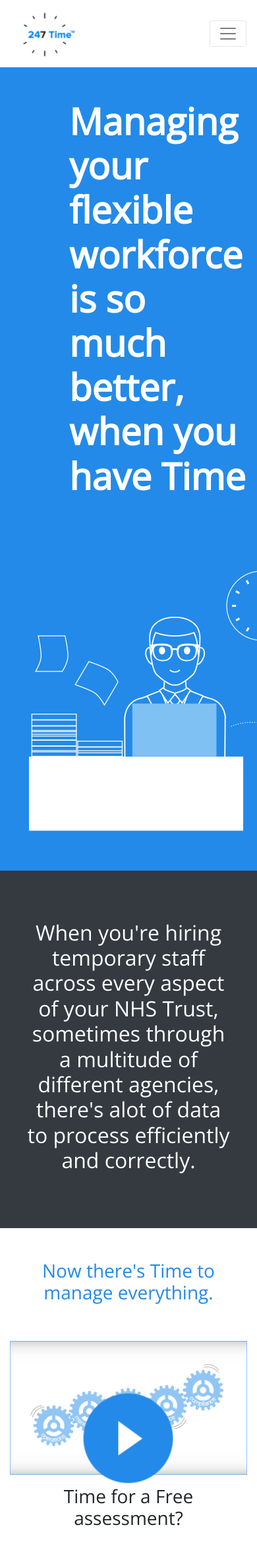
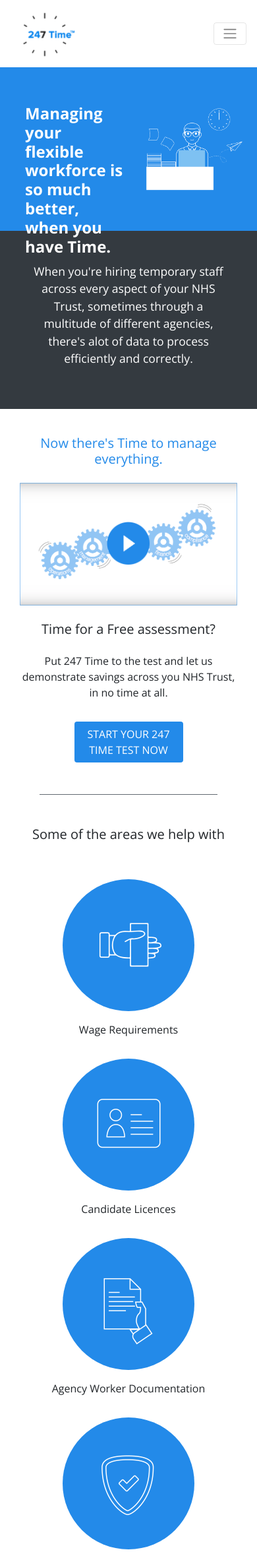
Before and after one commit to JaymeTibbatts/koobr-task, a PHP site: page / in a window 390 px wide; the page is wider, and only the part inside the window is pictured. Shown: the top 2353 px of that part at 66% size. Run offline with PHP 8.4, Linux system fonts and the light colour scheme; some libraries are stand-ins or nearby versions.

Commit message:
Cleaned Up Markup, Styling and Responsiveness

```diff
--- a/assets/css/styles.css
+++ b/assets/css/styles.css
@@ -1,9 +1,6 @@
 * {
     font-family: 'Open Sans', sans-serif;
-}
-
-h4 {
-    font-weight: 400;
+    font-size: 1rem;
 }
 
 .bg-primary {
@@ -13,21 +10,24 @@ h4 {
 .primary {
     color: #238AE9;
 }
-.nav-item .nav-link {
-    font-size: 1.1em
+
+.hero .col{
+    background-image: url("../images/paperwork.png");
+    display: block;
+    height: 200px;
+    background-size: 45%;
+    background-repeat: no-repeat;
+    background-position: right;
+    background-origin: border-box;
 }
 
-.hero h1 {
-    font-size: 3.5em;
-    margin-left: 25%;
+.hero p {
+    font-size: 1.5rem;
 }
 
-.sub-hero h2 {
-    font-size: 2em;
-}
-
-.sub-hero {
-    padding: 75px 10% 75px 10%;
+.sub-hero .lead {
+    font-weight: 300;
+    font-size: 1.1rem;
 }
 
 .expertise .col .img-container{
@@ -39,27 +39,94 @@ h4 {
     margin: auto;
 }
 
-
-.play-btn {
+.btn-container {
     cursor: pointer;
-    position: absolute;
-    top: 50%;
-    left: 50%;
+    position:absolute;
+    left:50%;
+    top:50%;
+    max-width: 20%;
     transform: translate(-50%, -50%);
 }
 
-.g-recaptcha, .form-control {
-    background: #343A40 !important;
+.video-container {
+    position: relative;
+    display: inline;
 }
 
 .form-control , form .btn{
     border-radius: 0px !important;
 }
 
+.form-control {
+    background: #343A40 !important;
+}
+
 .footer {
     background: #191b1e;
 }
 
+.footer a, form a {
+    font-size: 0.8rem;
+}
+
 #map {
     height: 275px;
+    margin-bottom: 20px;
 }
+
+.g-recaptcha {transform: scale(0.8); transform-origin: left top;}
+
+/* Bootstrap SM */
+@media (min-width: 576px) {
+
+
+ }
+
+/* Bootstrap MD */
+@media (min-width: 768px) {
+
+
+}
+
+/* Bootstrap LG */
+@media (min-width: 992px) {
+
+    .hero p {
+        font-size: 3rem;
+    }
+
+    .sub-hero .lead {
+        font-size: 1.8rem;
+    }
+
+    .hero .col{
+        height: 400px;
+    }
+
+
+    .nav-link {
+        font-size: 80%;
+    }
+
+}
+
+/* Bootstrap XL */
+@media (min-width: 1200px) {
+    .g-recaptcha {
+        transform: scale(70%);
+        transform-origin: left top;
+    }
+
+    .nav-link {
+        font-size: 100%;
+    }
+
+    .hero p {
+        font-size: 3.5rem;
+    }
+
+
+    .sub-hero .lead {
+        font-size: 2rem;
+    }
+ }
--- a/index.html
+++ b/index.html
@@ -13,7 +13,7 @@
         <title>247 Time | Managing your flexible workforce is so much better, when you have Time</title>
 
         <!-- Fonts -->
-        <link href="https://fonts.googleapis.com/css?family=Open+Sans&display=swap" rel="stylesheet">
+        <link href="https://fonts.googleapis.com/css?family=Open+Sans:300,400,600,700&display=swap" rel="stylesheet">
         <!-- External Frameworks-->
         <link rel="stylesheet" href="https://stackpath.bootstrapcdn.com/bootstrap/4.4.1/css/bootstrap.min.css"
                 integrity="sha384-Vkoo8x4CGsO3+Hhxv8T/Q5PaXtkKtu6ug5TOeNV6gBiFeWPGFN9MuhOf23Q9Ifjh"
@@ -42,29 +42,29 @@
 
                         <div class="collapse navbar-collapse" id="navbarSupportedContent">
                                 <ul class="navbar-nav mx-auto">
-                                        <li class="nav-item text-uppercase small px-4">
+                                        <li class="nav-item text-uppercase  px-1">
                                                 <a class="nav-link" href="#">NHS</a>
                                         </li>
-                                        <li class="nav-item text-uppercase small px-4">
+                                        <li class="nav-item text-uppercase  px-1">
                                                 <a class="nav-link" href="#">Private Sector</a>
                                         </li>
-                                        <li class="nav-item text-uppercase small px-4">
+                                        <li class="nav-item text-uppercase px-1">
                                                 <a class="nav-link" href="#">Benefits</a>
                                         </li>
-                                        <li class="nav-item text-uppercase small px-4">
+                                        <li class="nav-item text-uppercase  px-1">
                                                 <a class="nav-link" href="#">Our Key Principles</a>
                                         </li>
-                                        <li class="nav-item text-uppercase small px-4">
+                                        <li class="nav-item text-uppercase  px-1">
                                                 <a class="nav-link" href="#">Affiliations</a>
                                         </li>
-                                        <li class="nav-item text-uppercase small px-4">
+                                        <li class="nav-item text-uppercase  px-1">
                                                 <a class="nav-link" href="#">Contact Us</a>
                                         </li>
 
 
 
                                 </ul>
-                                <a class="nav-link btn btn-primary text-white text-uppercase" role="button"
+                                <a class="nav-link btn bg-primary text-white text-uppercase" role="button"
                                         href="#"><small>Login</small></a>
 
 
@@ -73,48 +73,59 @@
         </nav>
 
 
-        <div class="container-fluid bg-primary hero">
+        <div class="container-fluid hero bg-primary py-4">
+
+                <div class="container">
                         <div class="row">
                                 <div class="col">
-                                <h1 class=" float-right font-weight-bold text-white my-5">
+                                        <p class="display-4 float-left font-weight-bold text-white py-3 px-2 mt-3 w-50">
                                                 Managing your
                                                 flexible workforce is
-                                        so much better, when you have Time</h1>
+                                                so much better, when you have Time.
+                                        </p>
                                 </div>
-                        <div class="col">
-                                <img class="my-5" src="./assets/images/paperwork.png" alt="...">
+
                         </div>
                 </div>
 
         </div>
 
         <div class="container-fluid bg-dark sub-hero">
+                <div class="container">
                         <div class="row">
                                 <div class="col">
-                                <h2 class="lead text-white text-center">
-                                        When you're hiring temporary staff across every aspect of your NHS Trust,
-                                        sometimes through a multitude of different agencies, there's alot of data to
-                                        process efficiently and correctly.</h2>
+                                        <p class="lead text-white text-center py-5 px-3">
+                                                When you're hiring temporary staff across every aspect of your NHS
+                                                Trust,
+                                                sometimes through a multitude of different agencies, there's alot of
+                                                data to
+                                                process efficiently and correctly.</p>
+                                </div>
                         </div>
                 </div>
 
         </div>
 
-
-        <div class="container ">
+        <div class="container-fluid">
+                <div class="container">
 
                         <div class="row text-center">
                                 <div class="col">
-                                <h3 class="py-5 primary ">Now there's Time to manage everything.</h3>
+                                        <p class="mt-3 pt-4 pb-3 primary h5">Now there's Time to manage everything.</p>
+                                        <div class="video-container">
 
-                                <div class="video-container">
                                                 <img src="./assets/images/video-bg.png" class="img-fluid"
                                                         alt="247 Time Video" />
-                                        <img src="./assets/images/play-button.png" class="play-btn" alt="Play Video" />
+
+                                                <div class="btn-container">
+                                                        <img src="./assets/images/play-button.png"
+                                                                class="play-btn img-fluid" alt="Play Video" />
                                                 </div>
 
-                                <h3 class="py-3">Time for a Free assessment?</h3>
-                                <p class="py-3">Put 247 Time to the test and let us demonstrate savings across you NHS
+                                        </div>
+                                        <p class="pt-4 h5">Time for a Free assessment?</p>
+                                        <p class="py-3">Put 247 Time to the test and let us demonstrate savings across
+                                                you NHS
                                                 Trust, in no time at all.</p>
 
                                         <button class="btn btn-block bg-primary text-uppercase text-white w-50 m-auto">Start
@@ -128,65 +139,78 @@
 
                 <hr class="w-75 mx-auto my-5 bg-secondary">
 
-        <div class="row mx-5 text-center expertise">
-                <div class="container">
-                        <h3 class="pb-5 ">Some of the areas we help with</h3>
+                <div class="row text-center expertise ">
+                        <div class="container ">
+                                <p class="h5 pb-4">Some of the areas we help with</p>
 
-                        <div class="row mx-5 pt-4">
+                                <div class="row pt-4">
                                         <div class="col">
                                                 <div class="img-container">
-                                                <img src="./assets/images/wage-icon.png" class=""
+                                                        <img src="./assets/images/wage-icon.png" class="img-fluid"
                                                                 alt="Wage Requirements">
                                                 </div>
                                                 <p class="py-3">Wage Requirements</p>
                                         </div>
                                         <div class="col">
                                                 <div class="img-container">
-                                                <img src="./assets/images/candidate-icon.png" class=""
+                                                        <img src="./assets/images/candidate-icon.png" class="img-fluid"
                                                                 alt="Candidate Licences">
                                                 </div>
                                                 <p class="py-3">Candidate Licences</p>
                                         </div>
+                                        <div class="w-100 d-md-block d-lg-none"></div>
                                         <div class="col">
                                                 <div class="img-container">
-                                                <img src="./assets/images/agency-worker-icon.png" class=""
-                                                        alt="Agency Worker Documentation">
+                                                        <img src="./assets/images/agency-worker-icon.png"
+                                                                class="img-fluid" alt="Agency Worker Documentation">
                                                 </div>
                                                 <p class="py-3">Agency Worker Documentation</p>
                                         </div>
                                         <div class="col">
                                                 <div class="img-container">
-                                                <img src="./assets/images/ir35-icon.png" class="" alt="IR5 Compliance">
+                                                        <img src="./assets/images/ir35-icon.png" class="img-fluid"
+                                                                alt="IR5 Compliance">
                                                 </div>
                                                 <p class="py-3">IR35 Compliance</p>
                                         </div>
                                 </div>
 
-                        <p class="p-5">247 Time works seemlessly within your NHS Trust to analyse, clean-up
-                                and consolidate key data to remove any costly discrepancies. Ensuring your organisation
-                                operates efficiently and effectively, while enforcing regulations and best practices.
+                                <p class="p-4">247 Time works seemlessly within your NHS Trust to analyse, clean-up
+                                        and consolidate key data to remove any costly discrepancies. Ensuring your
+                                        organisation
+                                        operates efficiently and effectively, while enforcing regulations and best
+                                        practices.
                                 </p>
                         </div>
 
                 </div>
 
         </div>
+        </div>
+        <div class="container-fluid bg-dark text-white py-3 sub-footer">
+                <div class="container">
+                        <div class="row text-center m-auto">
+                                <div class="col">
+                                        <p class="pt-3 pb-3 h5">Time for a Free assessment?</p>
+                                        <p class="m-auto py-3">Trial 247 Time in your NHS Trust now. We'll perform
+                                                an
+                                                analysis
+                                                for your key data,
+                                                showing
+                                                exactly where 247 Time can have your organisation running like
+                                                clockwork.</p>
+                                </div>
+                                </p>
+                        </div>
 
-        <div class="container-fluid bg-dark text-white py-3">
+                        <div class="row m-auto">
 
-                <div class="row text-center w-75 m-auto">
+                                <div class="col-xl-6">
+                                        <p class="pt-3 pb-3 text-center">You can find us here
+                                        </p>
+                                        <div class="row">
                                                 <div class="col">
-                                <h4 class="pt-5 pb-3">Time for a Free assessment?</h4>
-                                <p class="w-75 m-auto">Trial 247 Time in your NHS Trust now. We'll perform an analysis for your key data,
-                                        showing
-                                        exactly where 247 Time can have your organisation running like clockwork.</p>
-                                <p class="font-weight-bold pt-3 pb-5">Contact us to start your free trial</p>
-                        </div>
-                </div>
-                <div class="row">
-                        <div class="col-2">
-
-                                <address class="text-right">
+                                                        <address class="text-center">
                                                                 247 Time<br>
                                                                 Warren Court<br>
                                                                 Feldspar Close<br>
@@ -194,66 +218,96 @@
                                                                 <span class="primary">LE19 4SD</span>
                                                         </address>
                                                 </div>
+                                        </div>
+                                        <div class="row">
                                                 <div class="col">
                                                         <div id="map"></div>
                                                 </div>
-                        <div class="col-7">
+                                        </div>
+                                </div>
+
+
+                                <div class="col-xl-6">
+                                        <p class="pt-3 pb-3 text-center">Contact us to start your free trial
+                                        </p>
+
                                         <form novalidate class="needs-validation">
                                                 <div class="row">
-                                                <div class="col">
+                                                        <div class="col-sm-12 col-xl-6">
                                                                 <div class="form-group small">
 
-                                                                <input class="form-control py-4" id="name"
+                                                                        <input class="form-control py-3" id="name"
                                                                                 placeholder="Name" required>
 
                                                                 </div>
                                                                 <div class="form-group">
-                                                                <input type="email" class="form-control py-4" id="email"
-                                                                        placeholder="Email" required>
+                                                                        <input type="email" class="form-control py-3"
+                                                                                id="email" placeholder="Email" required>
                                                                 </div>
                                                                 <div class="form-group">
                                                                         <input type="tel" pattern="[0-9]{5} [0-9]{6}"
-                                                                        class="form-control py-4 " id="telephone"
+                                                                                class="form-control py-3 "
+                                                                                id="telephone"
                                                                                 placeholder="Telephone Number" required>
                                                                         <div class="invalid-feedback">
                                                                                 Format (01234) 123456
                                                                         </div>
                                                                 </div>
+
+                                                        </div>
+
+                                                        <div class="col-sm-12 col-xl-6">
                                                                 <div class="form-group">
-                                                                <div class="g-recaptcha"
+                                                                        <textarea class="form-control pt-2" id="message"
+                                                                                rows="6"
+                                                                                placeholder="Message"></textarea>
+                                                                </div>
+
+
+                                                        </div>
+                                                </div>
+                                                <div class="row">
+                                                        <div class="col-sm-12 col-md-6">
+                                                                <div class="form-group">
+                                                                        <div class="g-recaptcha img-fluid"
                                                                                 data-sitekey="6LdsXMsUAAAAALmHFpIr9V_IKUpdZ4GhItY8kVFj">
                                                                         </div>
                                                                 </div>
                                                         </div>
-
-                                                <div class="col">
-                                                        <div class="form-group">
-                                                                <textarea class="form-control py-2" id="message"
-                                                                        rows="4" placeholder="Message"></textarea>
-                                                        </div>
-
-                                                        <button type="submit"
-                                                                class="btn btn-primary btn-block">Send</button>
-
-                                                        <div class="form-group form-check p-4">
+                                                        <div class="col-sm-12 col-md-6">
+                                                                <div class="form-group form-check pl-4 pt-2">
                                                                         <input type="checkbox" class="form-check-input"
                                                                                 id="privacy-check">
                                                                         <label class="form-check-label small"
                                                                                 for="privacy-check">By
                                                                                 submitting
-                                                                        the information to 247 Time, I agree that i wish
+                                                                                the information to 247 Time, I agree
+                                                                                that i wish
                                                                                 to
                                                                                 receive
-                                                                        updates about relevant services and industry
+                                                                                updates about relevant services and
+                                                                                industry
                                                                                 news.<br>
                                                                                 See our <a href="#"
                                                                                         class="primary font-weight-bold">Privacy
-                                                                                Policy</a> for more information.</label>
+                                                                                        Policy</a> for more
+                                                                                information.</label>
+                                                                </div>
+                                                        </div>
+                                                </div>
+                                                <div class="row">
+                                                        <div class="col">
+                                                                <button type="submit"
+                                                                        class="btn btn-primary btn-block">Send</button>
+
+
+                                                        </div>
                                                 </div>
                                 </div>
                                 </form>
 
 
+                        </div>
                 </div>
         </div>
 
@@ -262,14 +316,18 @@
         </div>
         </div>
         <div class="container-fluid footer pt-3">
+
                 <div class="row">
-                        <ul class="list-inline ml-5 pl-5 small font-weight-bold">
-                                <li class="list-inline-item"><a href="#" class="text-white">Terms & Conditions</a></li>
+                        <ul class="list-inline ml-3 pb-1">
+                                <li class="list-inline-item"><a href="#" class="text-white">Terms &
+                                                Conditions</a></li>
                                 <li class="list-inline-item primary">|</li>
-                                <li class="list-inline-item"><a href="#" class="text-white">Privacy Policy</a></li>
+                                <li class="list-inline-item"><a href="#" class="text-white">Privacy Policy</a>
+                                </li>
                         </ul>
 
                 </div>
+
         </div>
 
         <!-- Javascript -->
@@ -286,7 +344,8 @@
         <script src="./assets/js/map.js"></script>
 
 
-        <script src="https://maps.googleapis.com/maps/api/js?key=AIzaSyAzE5XSbRwaFHlPqlIjuGTt1BenXF-4vg8&callback=initMap" async defer></script>
+        <script src="https://maps.googleapis.com/maps/api/js?key=AIzaSyAzE5XSbRwaFHlPqlIjuGTt1BenXF-4vg8&callback=initMap"
+                async defer></script>
 
 </body>
 
```
Also changed, not shown: assets/css/stayles.css (added, +155 -0 lines), assets/font/OpenSans-Bold.ttf (added), assets/font/OpenSans-Light.ttf (added), assets/font/OpenSans-SemiBold.ttf (added), assets/js/scripts.js (line endings or trailing spaces). Lines whose indentation alone changed are shown as unchanged.
